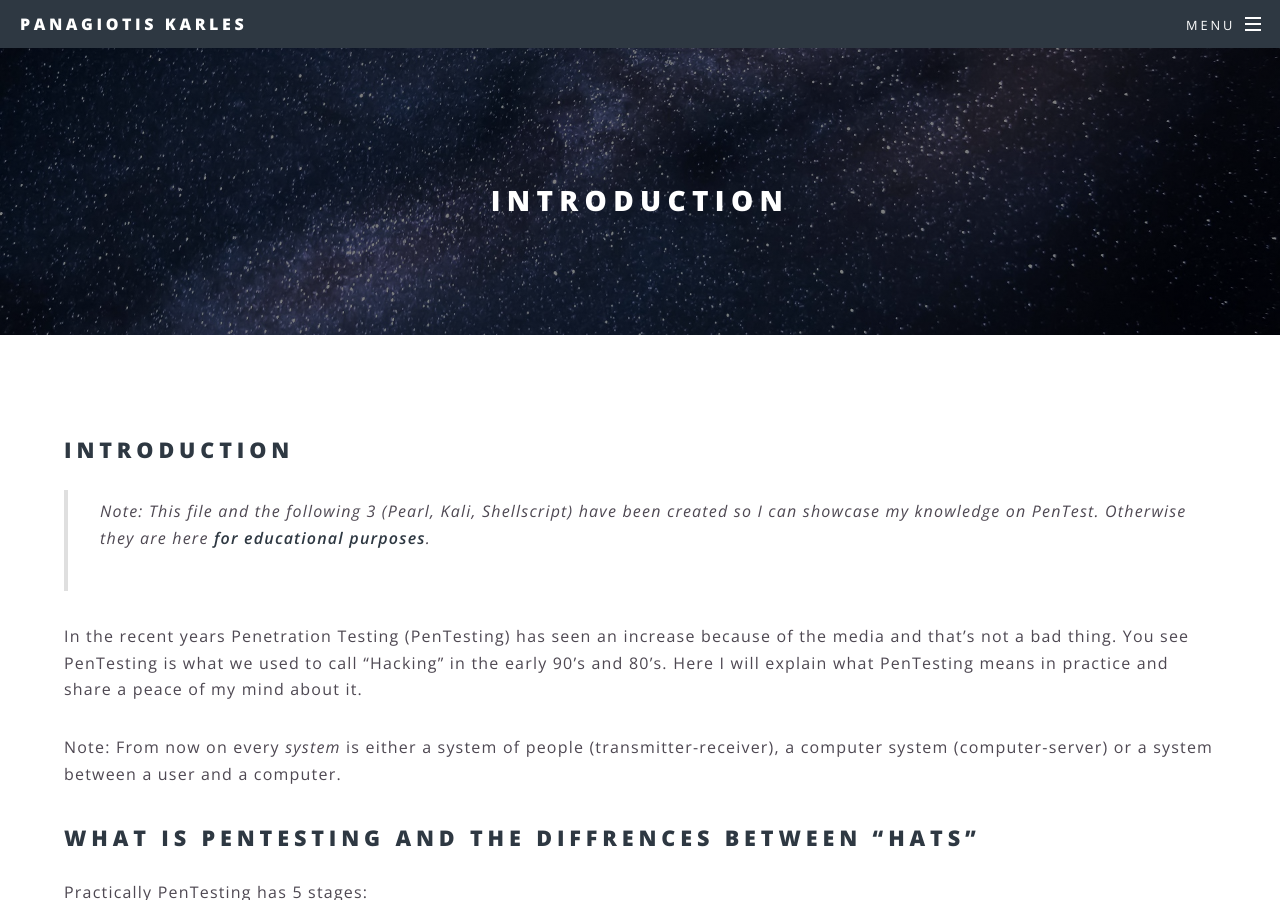
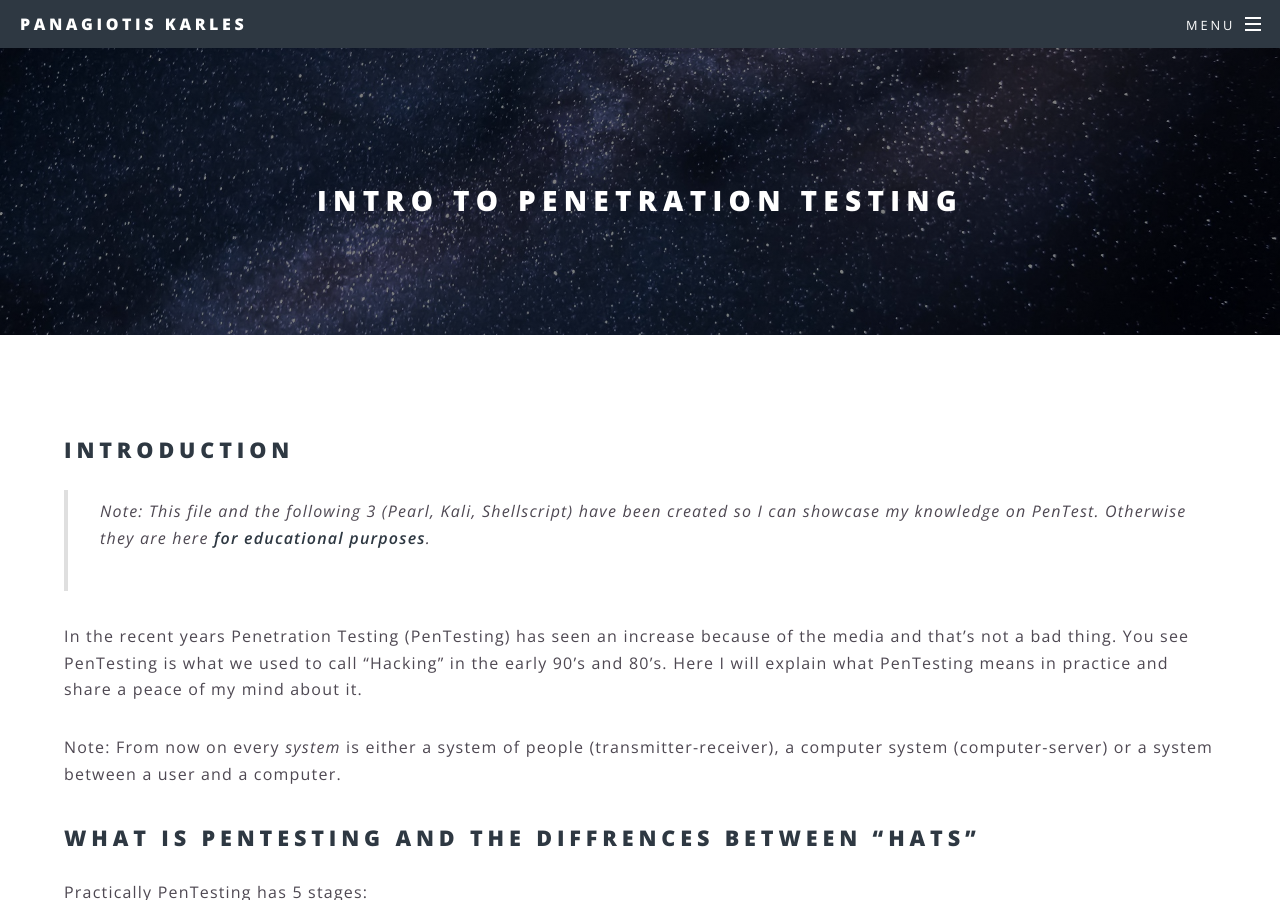
Before and after one commit to KarlesP/karlesp.github.io, a Jekyll site: the page built from security/intro.md, in a window 1280 px wide and 900 px high. Built offline with Jekyll 4.4.1, drawn with Linux system fonts in a browser that asks for light colours; our own code applies the rules of GitHub Pages for plain Markdown files.

Commit message:
Update intro.md

```diff
--- a/security/intro.md
+++ b/security/intro.md
@@ -1,3 +1,8 @@
+---
+layout: page
+title: Intro to Penetration Testing
+---
+
 ## Introduction
 > Note: This file and the following 3 (Pearl, Kali, Shellscript) have been created so I can showcase my knowledge on PenTest. Otherwise they are here **for educational purposes**.
 
```
